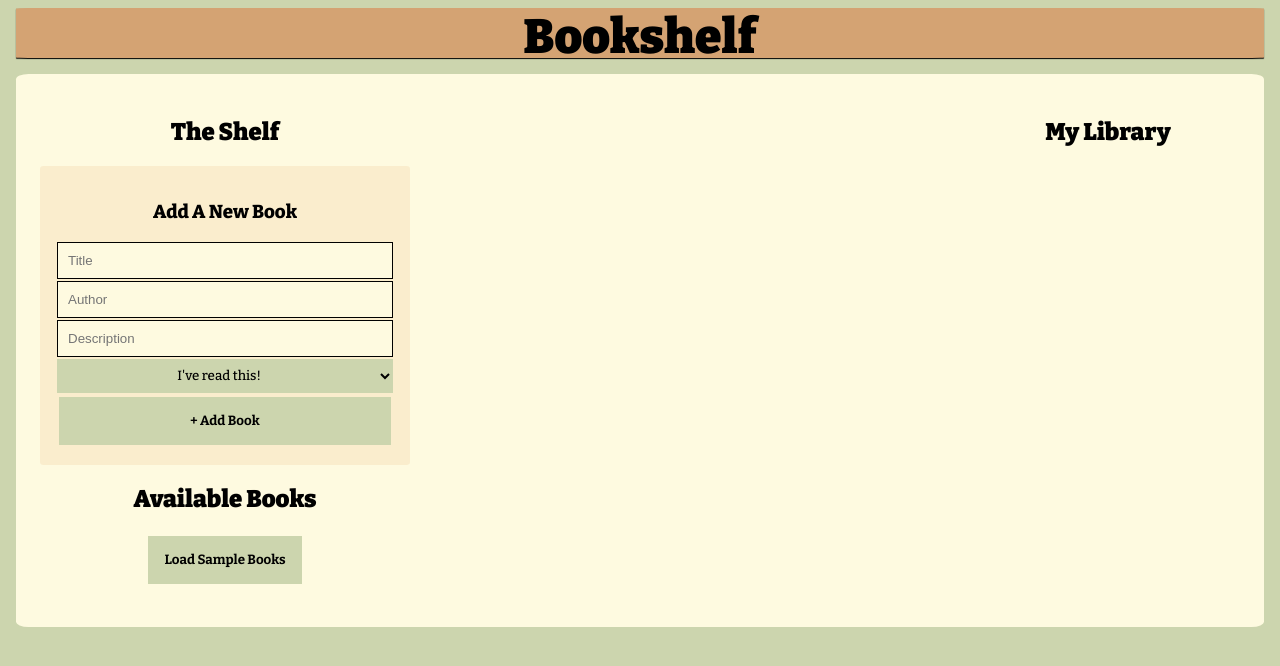
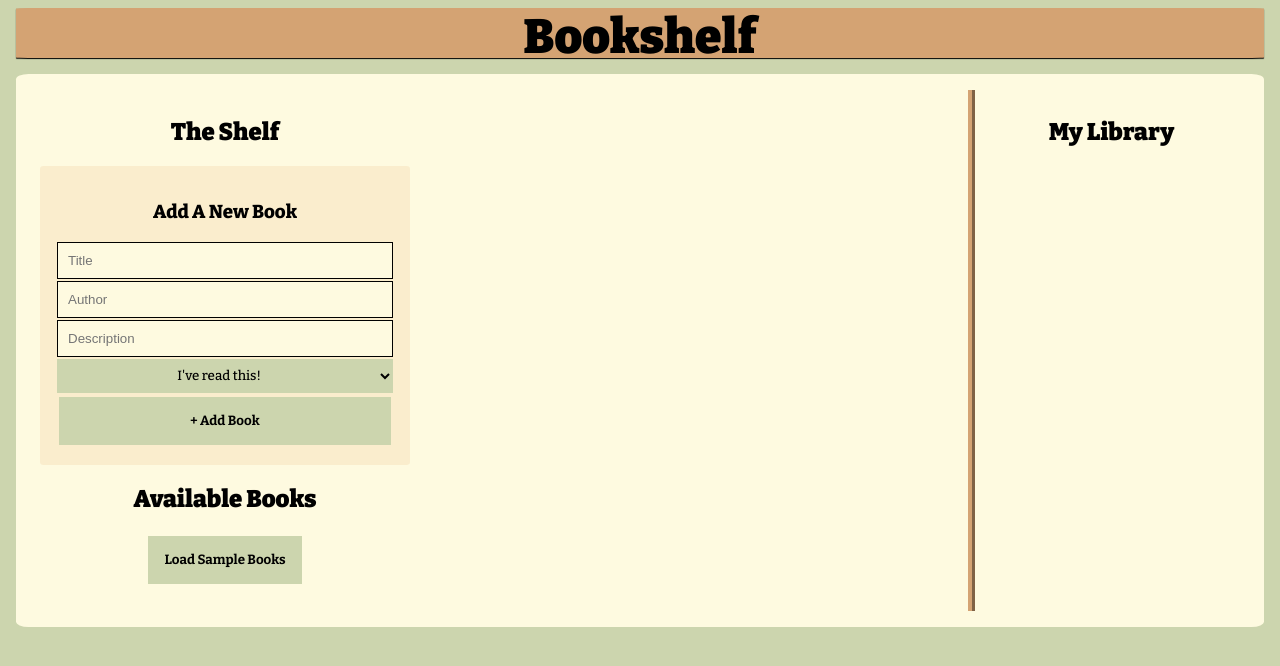
Before and after one commit to sarahschuller/bookshelf-client, a React (Create React App) app: page / in a window 1280 px wide. Shown: the top 666 px of the page. Built offline with nearby package versions, Linux system fonts and the light colour scheme.

Commit message:
add borders to library li and library-wrapper

```diff
--- a/src/css/style.css
+++ b/src/css/style.css
@@ -116,6 +116,7 @@ form input {
     flex-direction: column;
     width: 280px;
     padding: .5rem;
+    border-left: 7px ridge var(--secondary);
 }
 
 .library-header {
@@ -123,8 +124,9 @@ form input {
 }
 
 .library li {
-    border-bottom: 1px solid black;
+    border-bottom: 1px solid var(--main);
     list-style: decimal;
+    padding-bottom: .5rem;
 }
 
 .book-edit {
```
